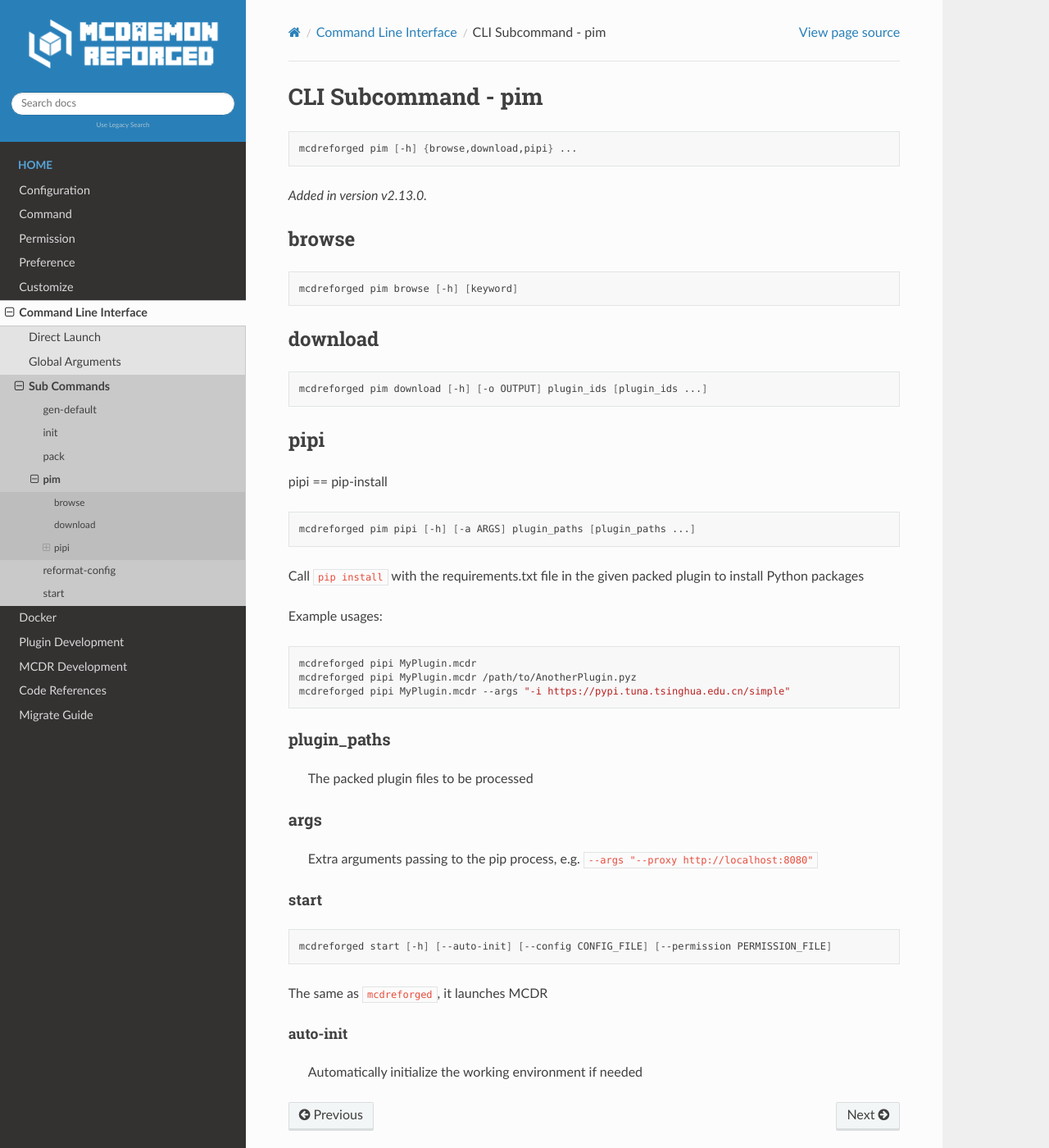
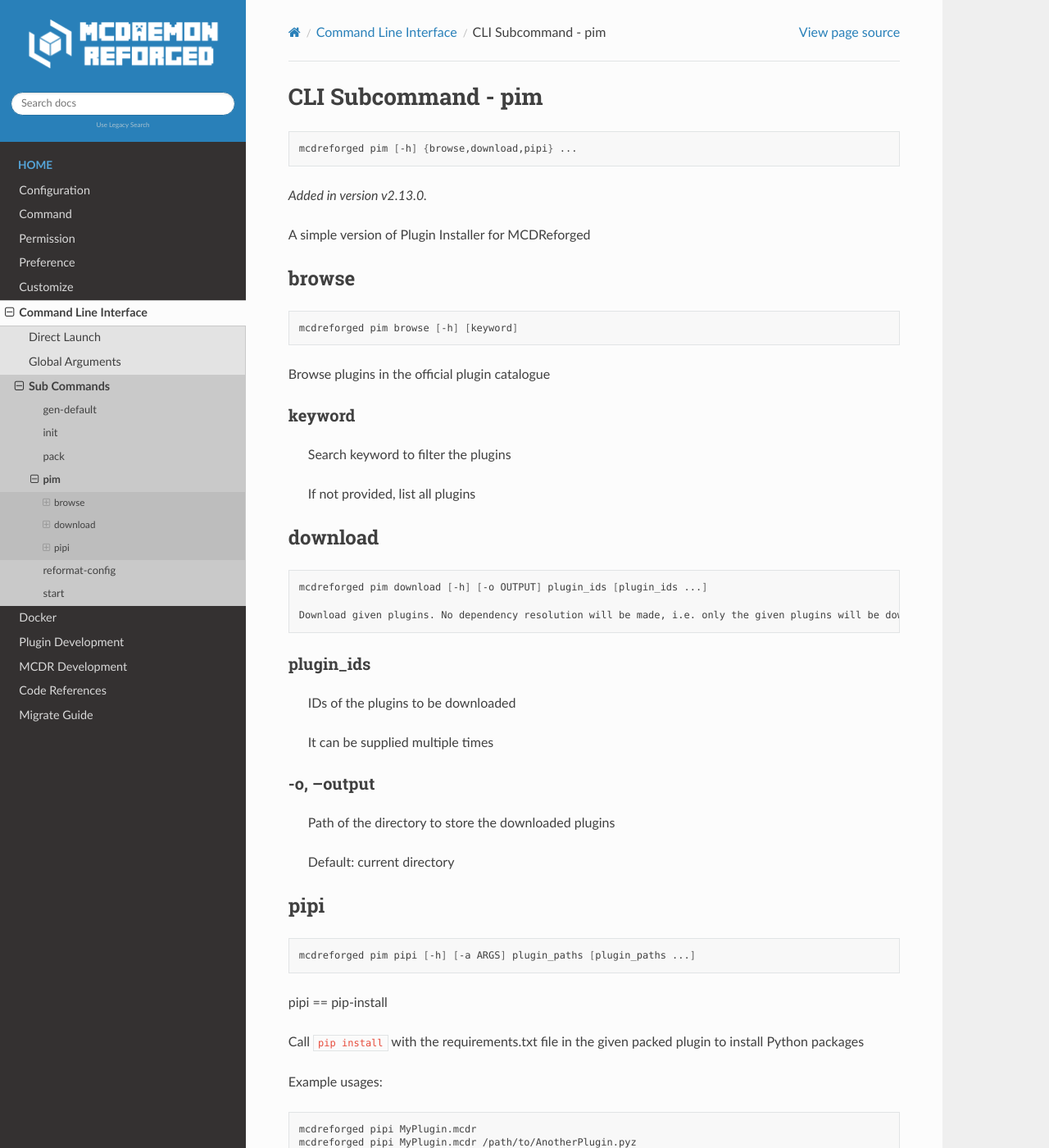
Before and after one commit to MCDReforged/MCDReforged, a Sphinx documentation site: the page built from docs/source/cli/pim.rst, in a window 1280 px wide and 1400 px high. Shown: the whole window at 82% size. Built offline with Sphinx 7.4.7 and the Read the Docs theme 2.0.0, drawn with Linux system fonts in a browser that asks for light colours; pages that are not in the unit, such as notebooks, are missing from menus; the version number could not be read and is left out; comment, search, counter and statistics services are not loaded; some of the changed text lies outside the part shown.

Commit message:
cli: config doc done

```diff
--- a/docs/source/cli/pim.rst
+++ b/docs/source/cli/pim.rst
@@ -8,12 +8,24 @@
 
 .. versionadded:: v2.13.0
 
+A simple version of Plugin Installer for MCDReforged
+
 browse
 ------
 
 .. code-block:: bash
 
     mcdreforged pim browse [-h] [keyword]
+
+Browse plugins in the official plugin catalogue
+
+keyword
+~~~~~~~
+
+    Search keyword to filter the plugins
+
+    If not provided, list all plugins
+
 
 download
 --------
@@ -22,14 +34,31 @@
 
     mcdreforged pim download [-h] [-o OUTPUT] plugin_ids [plugin_ids ...]
 
+    Download given plugins. No dependency resolution will be made, i.e. only the given plugins will be downloaded
+
+plugin_ids
+~~~~~~~~~~
+
+    IDs of the plugins to be downloaded
+
+    It can be supplied multiple times
+
+-o, --output
+~~~~~~~~~~~~
+
+    Path of the directory to store the downloaded plugins
+
+    Default: current directory
+
+
 pipi
 ----
-
-pipi == pip-install
 
 .. code-block:: bash
 
     mcdreforged pim pipi [-h] [-a ARGS] plugin_paths [plugin_paths ...]
+
+pipi == pip-install
 
 Call ``pip install`` with the requirements.txt file in the given packed plugin to install Python packages
 
@@ -46,21 +75,9 @@
 
     The packed plugin files to be processed
 
-args
-~~~~
+    It can be supplied multiple times
+
+-a, --args
+~~~~~~~~~~
 
     Extra arguments passing to the pip process, e.g. ``--args "--proxy http://localhost:8080"``
-
-start
-^^^^^
-
-.. code-block:: bash
-
-    mcdreforged start [-h] [--auto-init] [--config CONFIG_FILE] [--permission PERMISSION_FILE]
-
-The same as ``mcdreforged``, it launches MCDR
-
-auto-init
-"""""""""
-
-    Automatically initialize the working environment if needed
```
Also changed, not shown: docs/source/cli/gen_default.rst (+18 -0 lines), docs/source/cli/init.rst (+20 -2 lines), docs/source/cli/reformat_config.rst (+16 -2 lines), docs/source/cli/start.rst (+30 -3 lines), 9 other files.
